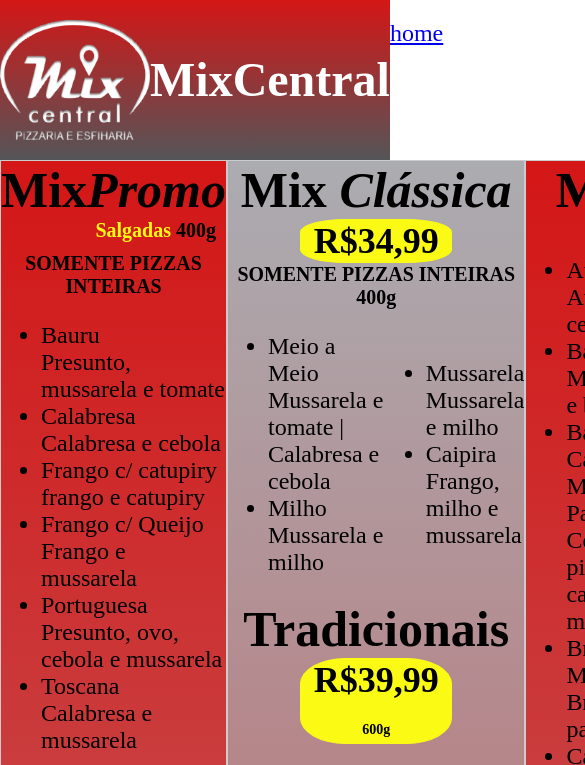
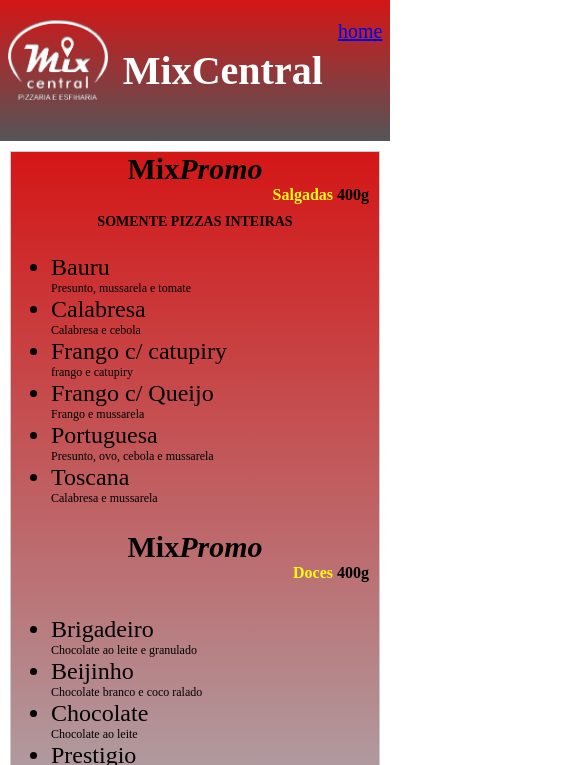
Before and after one commit to ViniOC/SiteMix, a plain HTML site: page html/cardapio.html in a window 390 px wide. Shown: the top 765 px of the page, 585 px wide, since content can reach past the window. Drawn offline with Linux system fonts and the light colour scheme.

Commit message:
feat: tornando responsivo

```diff
--- a/CSS/stylesCardapio.css
+++ b/CSS/stylesCardapio.css
@@ -124,3 +124,43 @@ body, html {
 .carneSeca{
     color: red
 }
+
+@media screen and (max-width:  600px){
+    .header{
+        font-size: 16px;
+    }
+    .grid-container {
+        grid-template-columns: 1fr;
+    }
+    .grid-item {
+        margin: 10px;
+    }
+    .header {
+        font-size: 20px;
+    }
+    .header img {
+        width: 100px;
+        height: 80px;
+    }
+    .grid-item h1{
+        font-size: 30px;
+    }
+    .grid-item h4{
+        font-size: 16px;
+    }
+    .grid-item h5{
+        font-size: 14px;
+    }
+    .item2 h2{
+        font-size: 12px;
+    }
+    .item2 h2 span{
+        font-size: 10px;
+    }
+    .grid-item ul p{
+        font-size: 12px;
+    }
+    .borda{
+        margin-top: 20px;
+    }
+}
```
